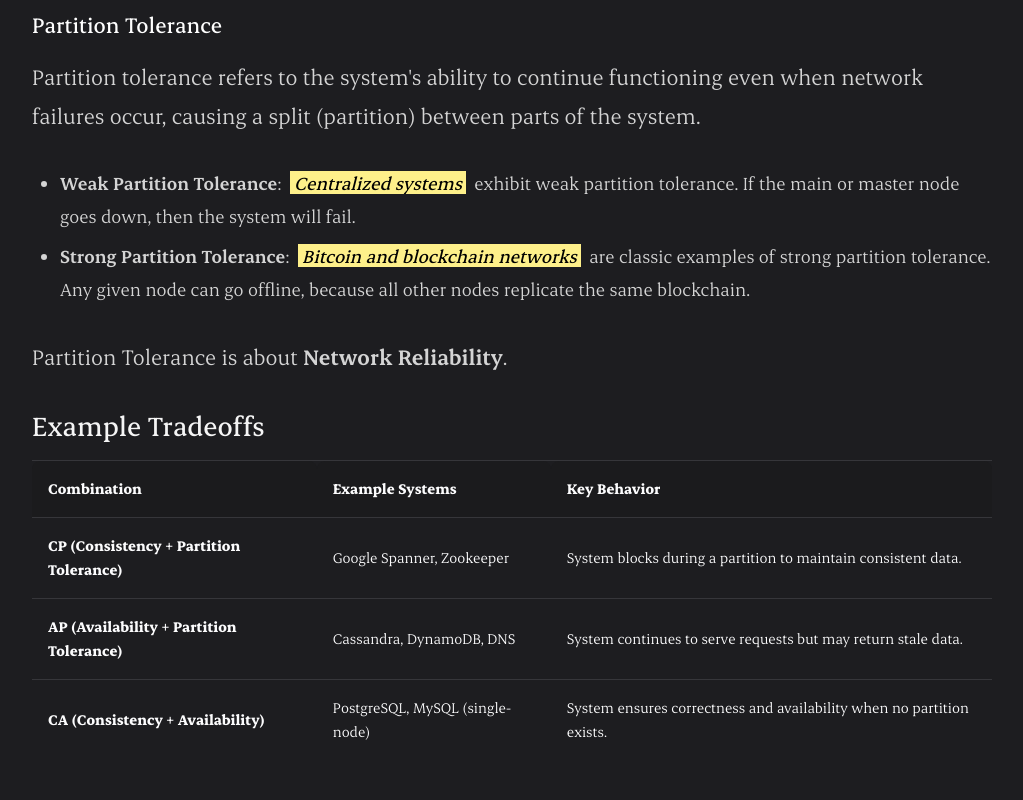
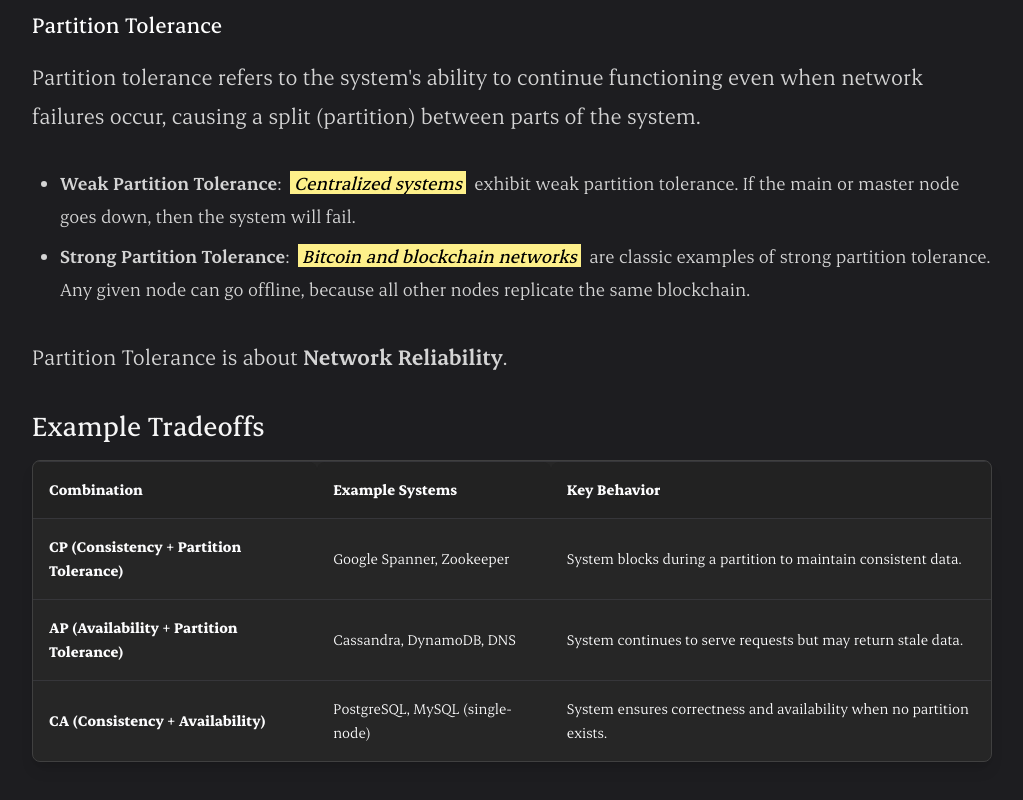
Before and after one commit to pnewsam/paultnewsam.com, a Next.js app: page /notes/system-design/cap-theorem in a window 1280 px wide. Shown: the part 1303-2103 px from the top of the page, without its empty margins (128-1151 px from the left). Built offline with nearby package versions, Linux system fonts and the light colour scheme.

Commit message:
CArd wraps table

```diff
--- a/src/app/notes/_components/ProblemsTable.tsx
+++ b/src/app/notes/_components/ProblemsTable.tsx
@@ -119,7 +119,6 @@ export function ProblemsTable({ problems }: { problems: Problem[] }) {
         <span>{numProblems} total</span>
       </div>
 
-      <Card className="overflow-scroll">
       <Table>
         <thead>
           <tr>
@@ -161,7 +160,6 @@ export function ProblemsTable({ problems }: { problems: Problem[] }) {
           </tr>
         </tfoot>
       </Table>
-      </Card>
 
       <div className="flex justify-between items-center gap-4 py-4">
         <Button variant="default" onClick={previousPage} disabled={page === 1}>
--- a/src/app/notes/_components/Summary.tsx
+++ b/src/app/notes/_components/Summary.tsx
@@ -9,7 +9,6 @@ import { StatusText } from "./StatusText";
 
 export const Summary = ({ problems }: { problems: Problem[] }) => {
   return (
-    <Card className="">
     <Table>
       <thead>
         <tr>
@@ -48,6 +47,5 @@ export const Summary = ({ problems }: { problems: Problem[] }) => {
         ))}
       </tbody>
     </Table>
-    </Card>
   );
 };
--- a/src/app/notes/page.tsx
+++ b/src/app/notes/page.tsx
@@ -51,9 +51,7 @@ export default function NotesPage() {
               could spend years learning them. It can be overwhelming sorting
               through all the learning materials out there.
             </Body>
-            <Card className="mb-16">
-              <DataStructuresAndAlgorithmsTable />
-            </Card>
+            <DataStructuresAndAlgorithmsTable />
           </div>
         )}
       </section>
--- a/src/app/notes/system-design/data-type-sizes/page.tsx
+++ b/src/app/notes/system-design/data-type-sizes/page.tsx
@@ -1,10 +1,9 @@
+import { Card } from "@/components/Card";
 import { Container } from "@/components/Container";
 import { PageHeader } from "@/components/PageHeader";
-import { H2 } from "@/components/typography/H2";
 import { Body } from "@/components/typography/Body";
+
 import { DataTypeSizesTable } from "./_DataTypeSizesTable";
-import { BinaryDataTable } from "./_BinaryDataTable";
-import { Card } from "@/components/Card";
 
 export default function Page() {
   return (
@@ -17,9 +16,8 @@ export default function Page() {
           different database systems, but the relative sizes will be similar.
           Squares are scaled in size logarithmically.
         </Body>
-        <Card className="overflow-x-auto">
-          <DataTypeSizesTable />
-        </Card>
+
+        <DataTypeSizesTable />
 
         {/* <H2 className="mt-12">Binary Data</H2>
         <Card>
--- a/src/components/Table.tsx
+++ b/src/components/Table.tsx
@@ -1,6 +1,8 @@
 import { cva } from "class-variance-authority";
 
 import { cn } from "@/lib/utils";
+
+import { Card } from "./Card";
 
 const tableVariants = cva(
   "w-full rounded-lg [&_th]:rounded-t-lg [&_th]:bg-neutral-100 dark:[&_th]:bg-neutral-900/25 [&_th]:p-4 [&_th]:text-left [&_td]:p-4 [&_tr]:border-t",
@@ -13,5 +15,9 @@ export const Table = ({
   children: React.ReactNode;
   className?: string;
 }) => {
-  return <table className={cn(tableVariants(), className)}>{children}</table>;
+  return (
+    <Card className="overflow-x-auto">
+      <table className={cn(tableVariants(), className)}>{children}</table>
+    </Card>
+  );
 };
```
Lines whose indentation alone changed are shown as unchanged.
